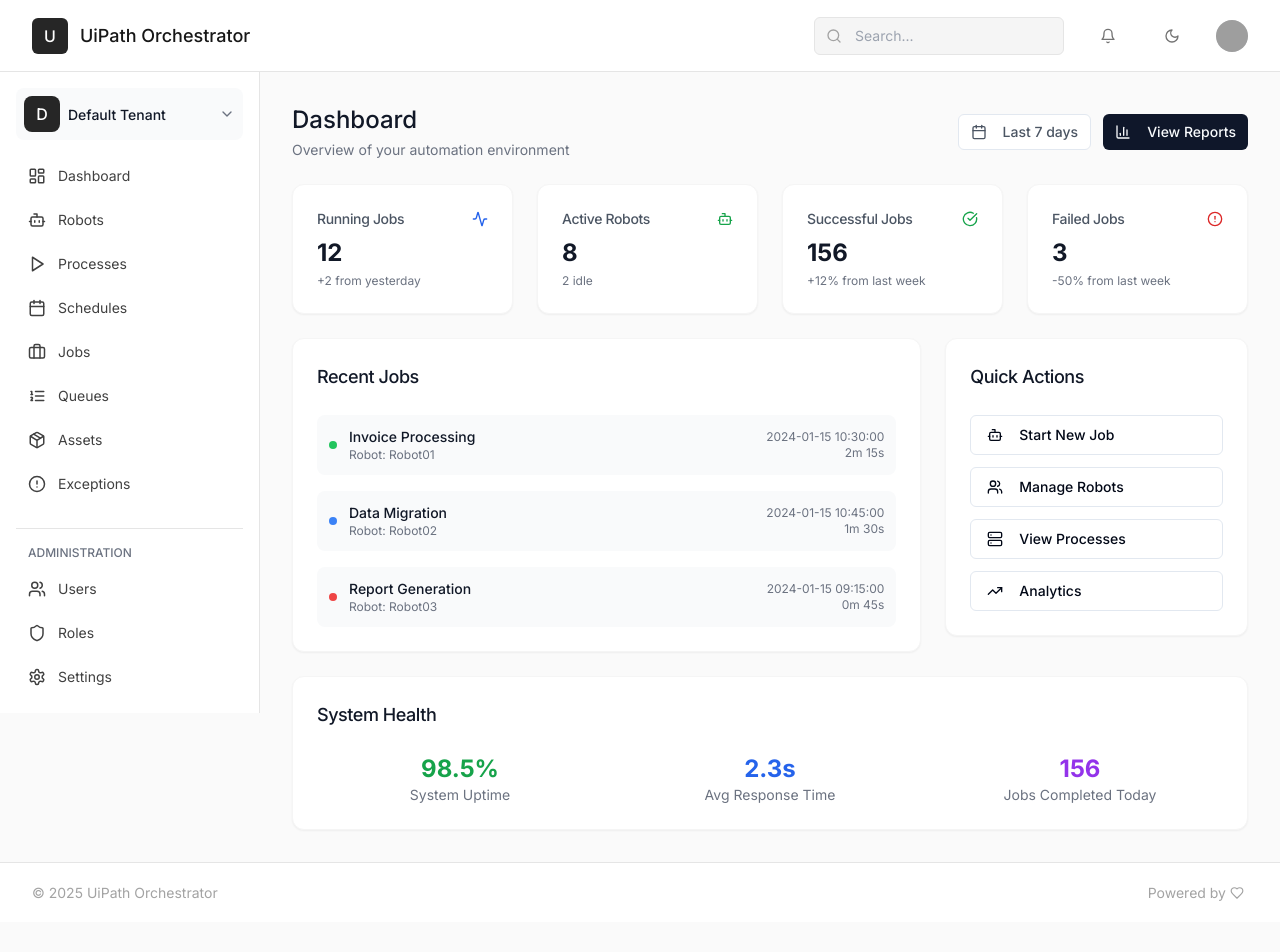
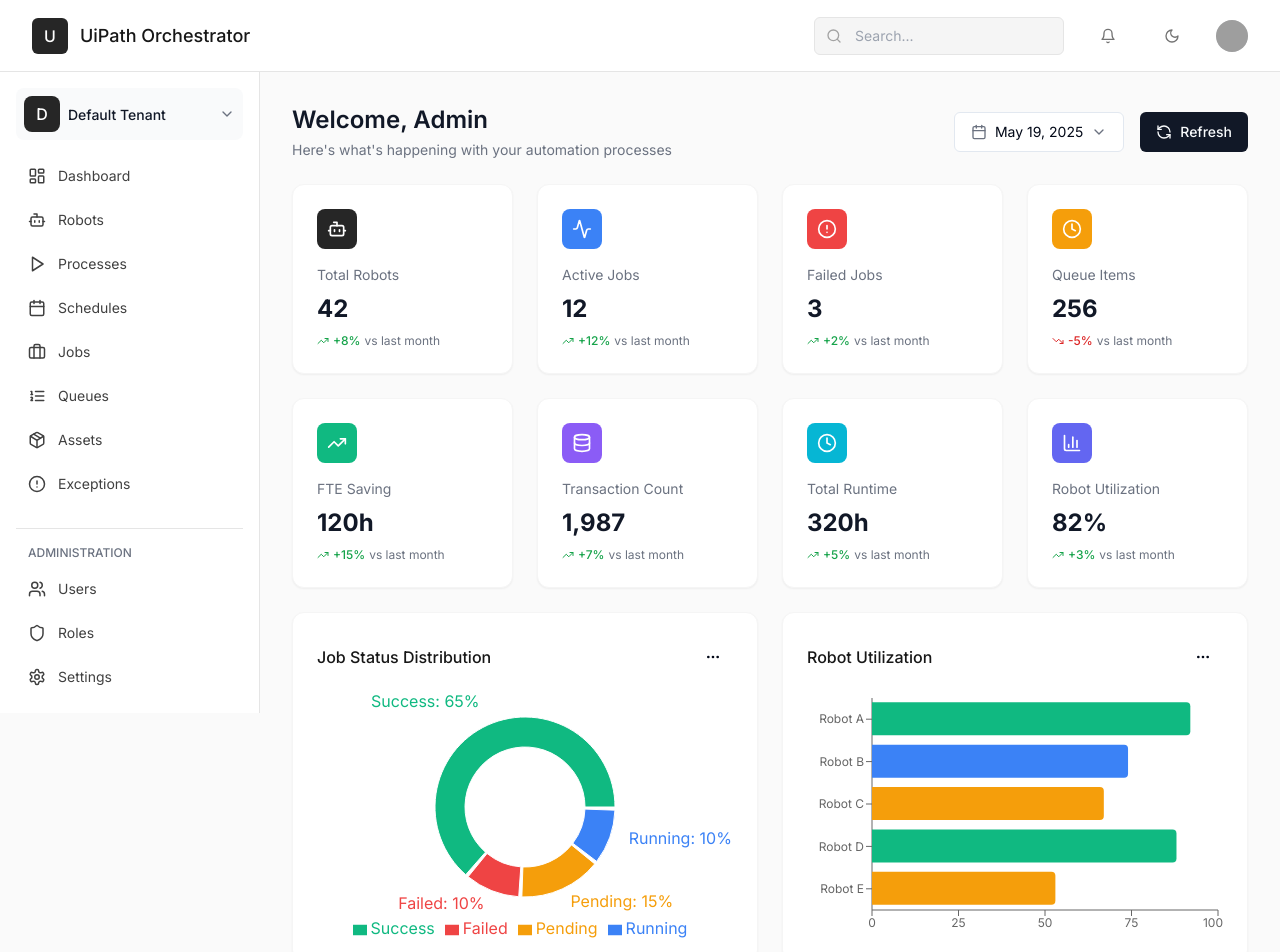
Before and after one commit to ozturksefa/admin-dashboard-analyzer-pro, a React (Vite) app: page /dashboard in a window 1280 px wide. Shown: the top 952 px of the page. Before the commit the page ends 922 px from the top, so only its background shows below. Built offline with nearby package versions, Linux system fonts and the light colour scheme; grey boxes are pictures that could not be loaded.

Commit message:
Refactor: Restore Dashboard to previous design
The AI restored the Dashboard to its previous design, as requested by the user.

```diff
--- a/src/pages/Dashboard.tsx
+++ b/src/pages/Dashboard.tsx
@@ -1,76 +1,116 @@
 
-import React from 'react';
+import React, { useState } from 'react';
 import { Card, CardContent, CardHeader, CardTitle } from "@/components/ui/card";
 import { Button } from "@/components/ui/button";
+import { Tabs, TabsContent, TabsList, TabsTrigger } from "@/components/ui/tabs";
 import {
-  Activity,
   Bot,
   Calendar,
   CheckCircle,
   Clock,
   AlertCircle,
   TrendingUp,
+  TrendingDown,
   Users,
   Server,
-  BarChart3
+  BarChart3,
+  Activity,
+  Settings,
+  Zap,
+  Database,
+  RefreshCcw
 } from 'lucide-react';
+import { DonutChart, TrendChart, BarChartComponent } from '../components/dashboard/Charts';
+import ChartCard from '../components/dashboard/ChartCard';
+import TimeFilter from '../components/dashboard/TimeFilter';
+import DateSelector from '../components/dashboard/DateSelector';
+import AISuggestion from '../components/dashboard/AISuggestion';
 
 const Dashboard = () => {
+  const [activeTimeFilter, setActiveTimeFilter] = useState<'daily' | 'weekly' | 'monthly'>('daily');
+
   const stats = [
     {
-      title: "Running Jobs",
-      value: "12",
-      change: "+2 from yesterday",
-      icon: Activity,
-      color: "text-blue-600"
+      title: "Total Robots",
+      value: "42",
+      change: "+8%",
+      isPositive: true,
+      icon: Bot,
+      iconColor: "#262626"
     },
     {
-      title: "Active Robots",
-      value: "8",
-      change: "2 idle",
-      icon: Bot,
-      color: "text-green-600"
-    },
-    {
-      title: "Successful Jobs",
-      value: "156",
-      change: "+12% from last week",
-      icon: CheckCircle,
-      color: "text-green-600"
+      title: "Active Jobs",
+      value: "12",
+      change: "+12%",
+      isPositive: true,
+      icon: Activity,
+      iconColor: "#3B82F6"
     },
     {
       title: "Failed Jobs",
       value: "3",
-      change: "-50% from last week",
+      change: "+2%",
+      isPositive: true,
       icon: AlertCircle,
-      color: "text-red-600"
+      iconColor: "#EF4444"
+    },
+    {
+      title: "Queue Items",
+      value: "256",
+      change: "-5%",
+      isPositive: false,
+      icon: Clock,
+      iconColor: "#F59E0B"
+    },
+    {
+      title: "FTE Saving",
+      value: "120h",
+      change: "+15%",
+      isPositive: true,
+      icon: TrendingUp,
+      iconColor: "#10B981"
+    },
+    {
+      title: "Transaction Count",
+      value: "1,987",
+      change: "+7%",
+      isPositive: true,
+      icon: Database,
+      iconColor: "#8B5CF6"
+    },
+    {
+      title: "Total Runtime",
+      value: "320h",
+      change: "+5%",
+      isPositive: true,
+      icon: Clock,
+      iconColor: "#06B6D4"
+    },
+    {
+      title: "Robot Utilization",
+      value: "82%",
+      change: "+3%",
+      isPositive: true,
+      icon: BarChart3,
+      iconColor: "#6366F1"
     }
   ];
 
-  const recentJobs = [
+  const aiSuggestions = [
     {
-      id: "1",
-      name: "Invoice Processing",
-      status: "Successful",
-      robot: "Robot01",
-      startTime: "2024-01-15 10:30:00",
-      duration: "2m 15s"
+      process: "Invoice Processing",
+      suggestion: "Robot kapasitesi artırılarak işlem süresi %25 azaltılabilir",
+      confidence: 95
     },
     {
-      id: "2",
-      name: "Data Migration",
-      status: "Running",
-      robot: "Robot02",
-      startTime: "2024-01-15 10:45:00",
-      duration: "1m 30s"
+      process: "Data Migration",
+      suggestion: "Parallel processing ile throughput %40 artırılabilir",
+      confidence: 87
     },
     {
-      id: "3",
-      name: "Report Generation",
-      status: "Failed",
-      robot: "Robot03",
-      startTime: "2024-01-15 09:15:00",
-      duration: "0m 45s"
+      process: "Report Generation",
+      suggestion: "Cache mekanizması ile response time %60 iyileştirilebilir",
+      confidence: 78
     }
   ];
 
@@ -79,118 +119,89 @@ const Dashboard = () => {
       {/* Header */}
       <div className="flex flex-col sm:flex-row items-start sm:items-center justify-between mb-6 gap-4">
         <div>
-          <h1 className="text-2xl font-medium text-gray-900">Dashboard</h1>
-          <p className="text-sm text-gray-500 mt-1">Overview of your automation environment</p>
+          <h1 className="text-2xl font-semibold text-gray-900">Welcome, Admin</h1>
+          <p className="text-sm text-gray-500 mt-1">Here's what's happening with your automation processes</p>
         </div>
 
-        <div className="flex gap-3">
-          <Button size="sm" variant="outline" className="text-gray-600">
-            <Calendar className="mr-2 h-4 w-4" /> Last 7 days
-          </Button>
-          <Button size="sm" className="bg-primary hover:bg-primary/90">
-            <BarChart3 className="mr-2 h-4 w-4" /> View Reports
-          </Button>
+        <div className="flex gap-3 items-center">
+          <DateSelector date="May 19, 2025" onRefresh={() => window.location.reload()} />
         </div>
       </div>
 
-      {/* Statistics Cards */}
+      {/* Statistics Cards Grid */}
       <div className="grid grid-cols-1 md:grid-cols-2 lg:grid-cols-4 gap-6">
         {stats.map((stat, index) => (
           <Card key={index} className="border border-[#F5F5F5] shadow-sm rounded-xl">
-            <CardHeader className="flex flex-row items-center justify-between space-y-0 pb-2">
-              <CardTitle className="text-sm font-medium text-gray-600">
-                {stat.title}
-              </CardTitle>
-              <stat.icon className={`h-4 w-4 ${stat.color}`} />
-            </CardHeader>
-            <CardContent>
-              <div className="text-2xl font-bold text-gray-900">{stat.value}</div>
-              <p className="text-xs text-gray-500 mt-1">{stat.change}</p>
+            <CardContent className="p-6">
+              <div className="flex items-center justify-between mb-4">
+                <div className="w-10 h-10 rounded-lg flex items-center justify-center" style={{ backgroundColor: stat.iconColor }}>
+                  <stat.icon className="h-5 w-5 text-white" />
+                </div>
+              </div>
+              <div className="space-y-2">
+                <p className="text-sm text-gray-500">{stat.title}</p>
+                <p className="text-2xl font-bold text-gray-900">{stat.value}</p>
+                <div className="flex items-center gap-1">
+                  {stat.isPositive ? (
+                    <TrendingUp className="h-3 w-3 text-green-600" />
+                  ) : (
+                    <TrendingDown className="h-3 w-3 text-red-600" />
+                  )}
+                  <span className={`text-xs font-medium ${stat.isPositive ? 'text-green-600' : 'text-red-600'}`}>
+                    {stat.change}
+                  </span>
+                  <span className="text-xs text-gray-500">vs last month</span>
+                </div>
+              </div>
             </CardContent>
           </Card>
         ))}
       </div>
 
-      {/* Main Content Grid */}
-      <div className="grid grid-cols-1 lg:grid-cols-3 gap-6">
-        {/* Recent Jobs */}
-        <div className="lg:col-span-2">
-          <Card className="border border-[#F5F5F5] shadow-sm rounded-xl">
-            <CardHeader>
-              <CardTitle className="text-lg font-medium text-gray-900">Recent Jobs</CardTitle>
-            </CardHeader>
-            <CardContent>
-              <div className="space-y-4">
-                {recentJobs.map((job) => (
-                  <div key={job.id} className="flex items-center justify-between p-3 bg-gray-50 rounded-lg">
-                    <div className="flex items-center space-x-3">
-                      <div className={`w-2 h-2 rounded-full ${
-                        job.status === 'Successful' ? 'bg-green-500' :
-                        job.status === 'Running' ? 'bg-blue-500' : 'bg-red-500'
-                      }`} />
-                      <div>
-                        <p className="text-sm font-medium text-gray-900">{job.name}</p>
-                        <p className="text-xs text-gray-500">Robot: {job.robot}</p>
-                      </div>
-                    </div>
-                    <div className="text-right">
-                      <p className="text-xs text-gray-500">{job.startTime}</p>
-                      <p className="text-xs text-gray-500">{job.duration}</p>
-                    </div>
-                  </div>
-                ))}
-              </div>
-            </CardContent>
-          </Card>
-        </div>
+      {/* Charts Section */}
+      <div className="grid grid-cols-1 lg:grid-cols-2 gap-6">
+        <ChartCard title="Job Status Distribution">
+          <DonutChart />
+        </ChartCard>
 
-        {/* Quick Actions */}
-        <div>
-          <Card className="border border-[#F5F5F5] shadow-sm rounded-xl">
-            <CardHeader>
-              <CardTitle className="text-lg font-medium text-gray-900">Quick Actions</CardTitle>
-            </CardHeader>
-            <CardContent className="space-y-3">
-              <Button className="w-full justify-start" variant="outline">
-                <Bot className="mr-2 h-4 w-4" />
-                Start New Job
-              </Button>
-              <Button className="w-full justify-start" variant="outline">
-                <Users className="mr-2 h-4 w-4" />
-                Manage Robots
-              </Button>
-              <Button className="w-full justify-start" variant="outline">
-                <Server className="mr-2 h-4 w-4" />
-                View Processes
-              </Button>
-              <Button className="w-full justify-start" variant="outline">
-                <TrendingUp className="mr-2 h-4 w-4" />
-                Analytics
-              </Button>
-            </CardContent>
-          </Card>
-        </div>
+        <ChartCard title="Robot Utilization">
+          <BarChartComponent />
+        </ChartCard>
       </div>
 
-      {/* System Health */}
+      {/* Job Performance Trends */}
+      <div className="grid grid-cols-1 gap-6">
+        <Card className="border border-[#F5F5F5] shadow-sm rounded-xl">
+          <CardHeader className="flex flex-row items-center justify-between">
+            <CardTitle className="text-lg font-medium text-gray-900">Job Performance Trends</CardTitle>
+            <TimeFilter activeFilter={activeTimeFilter} onChange={setActiveTimeFilter} />
+          </CardHeader>
+          <CardContent>
+            <div className="h-[300px]">
+              <TrendChart />
+            </div>
+          </CardContent>
+        </Card>
+      </div>
+
+      {/* AI Suggestions */}
       <Card className="border border-[#F5F5F5] shadow-sm rounded-xl">
         <CardHeader>
-          <CardTitle className="text-lg font-medium text-gray-900">System Health</CardTitle>
+          <CardTitle className="text-lg font-medium text-gray-900 flex items-center gap-2">
+            <Zap className="h-5 w-5 text-blue-600" />
+            AI Destekli Süreç Önerileri
+          </CardTitle>
         </CardHeader>
         <CardContent>
-          <div className="grid grid-cols-1 md:grid-cols-3 gap-6">
-            <div className="text-center">
-              <div className="text-2xl font-bold text-green-600">98.5%</div>
-              <p className="text-sm text-gray-500">System Uptime</p>
-            </div>
-            <div className="text-center">
-              <div className="text-2xl font-bold text-blue-600">2.3s</div>
-              <p className="text-sm text-gray-500">Avg Response Time</p>
-            </div>
-            <div className="text-center">
-              <div className="text-2xl font-bold text-purple-600">156</div>
-              <p className="text-sm text-gray-500">Jobs Completed Today</p>
-            </div>
+          <div className="space-y-4">
+            {aiSuggestions.map((suggestion, index) => (
+              <AISuggestion
+                key={index}
+                process={suggestion.process}
+                suggestion={suggestion.suggestion}
+                confidence={suggestion.confidence}
+              />
+            ))}
           </div>
         </CardContent>
       </Card>
```
